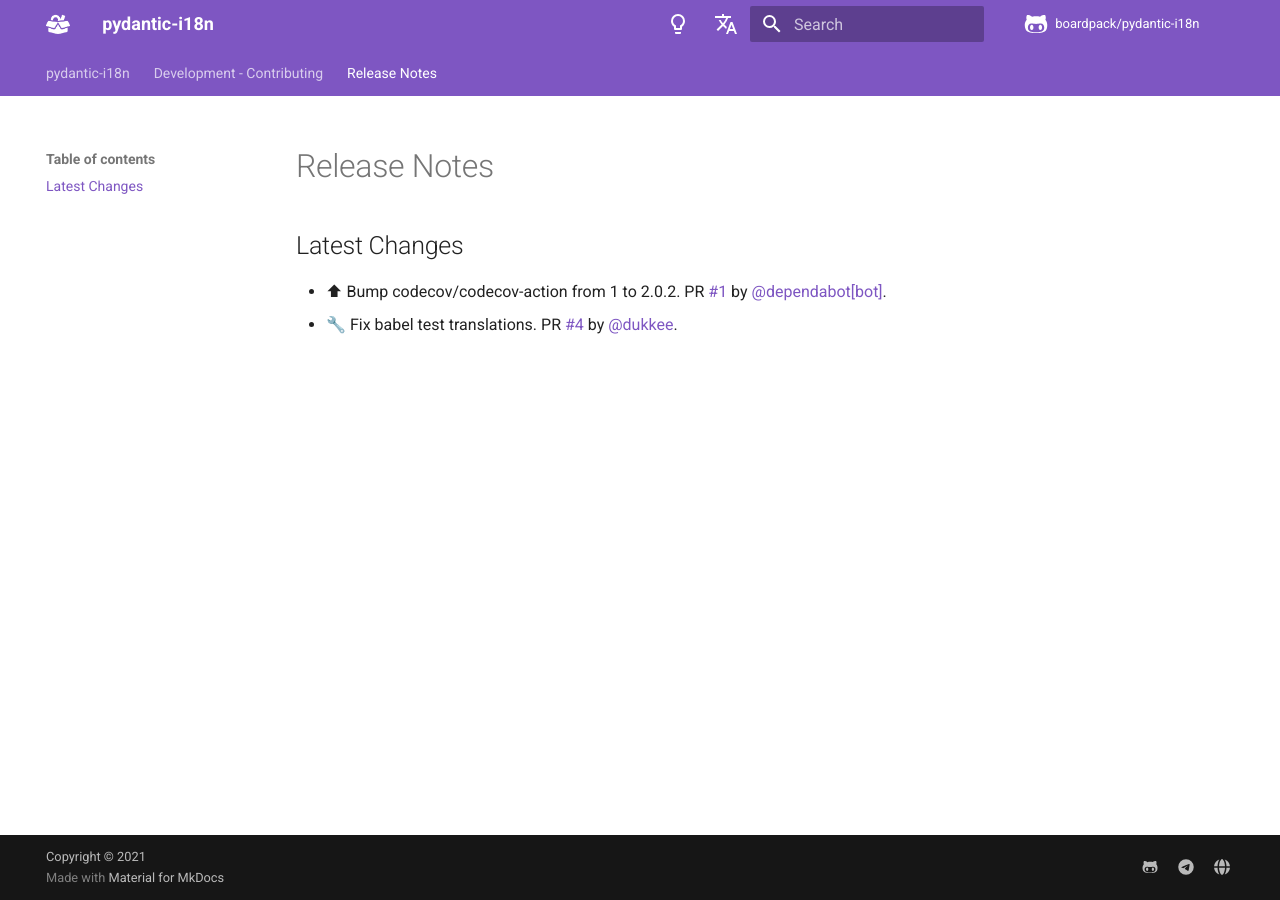
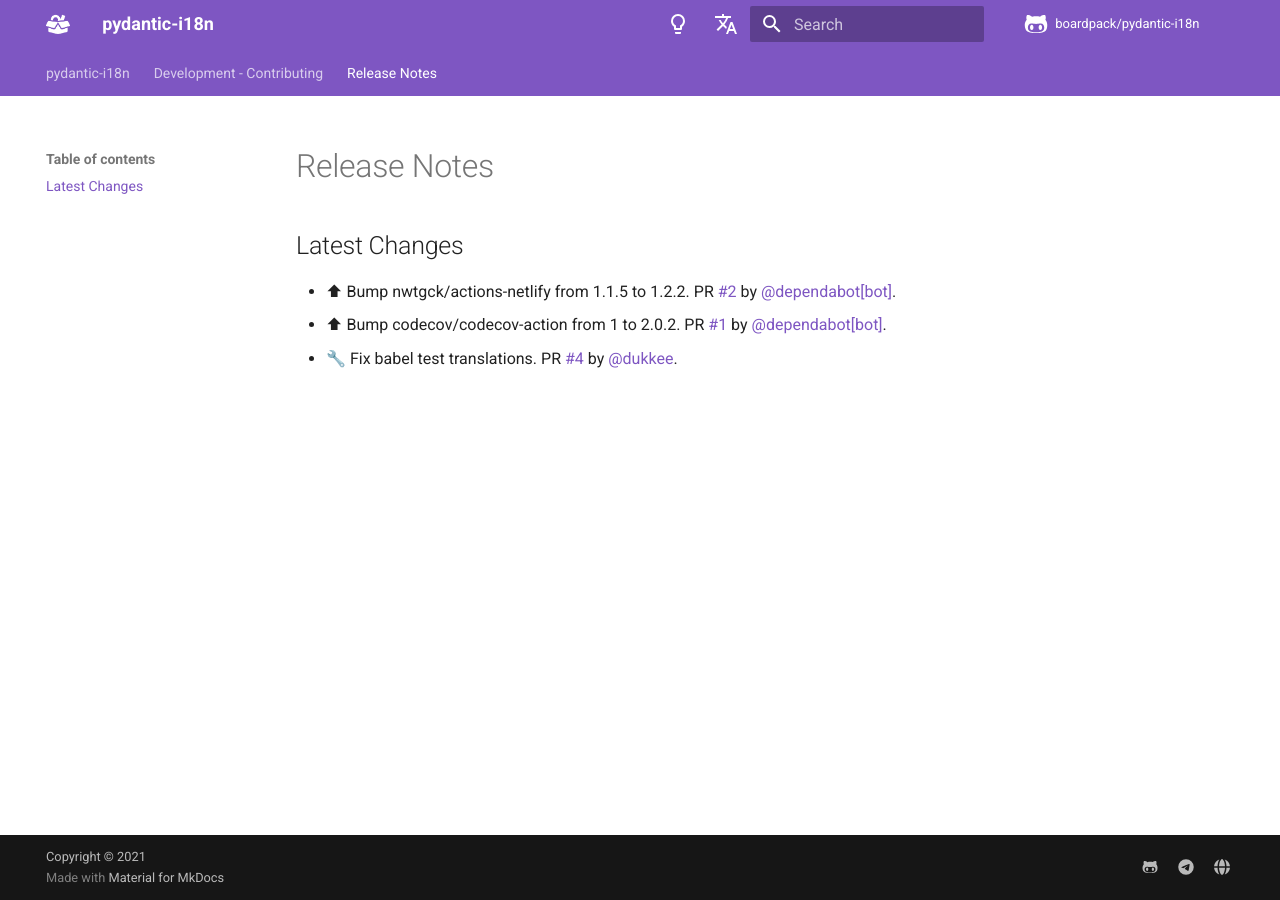
Before and after one commit to boardpack/pydantic-i18n, an MkDocs documentation site: the page built from docs/en/docs/release-notes.md, in a window 1280 px wide. Built offline with MkDocs 1.6.1 and Material for MkDocs 9.7.7, drawn with Linux system fonts in a browser that asks for light colours; comment, search, counter and statistics services are not loaded.

Commit message:
📝 Update release notes

```diff
--- a/docs/en/docs/release-notes.md
+++ b/docs/en/docs/release-notes.md
@@ -2,5 +2,6 @@
 
 ## Latest Changes
 
+* ⬆ Bump nwtgck/actions-netlify from 1.1.5 to 1.2.2. PR [#2](https://github.com/boardpack/pydantic-i18n/pull/2) by [@dependabot[bot]](https://github.com/apps/dependabot).
 * ⬆ Bump codecov/codecov-action from 1 to 2.0.2. PR [#1](https://github.com/boardpack/pydantic-i18n/pull/1) by [@dependabot[bot]](https://github.com/apps/dependabot).
 * 🔧 Fix babel test translations. PR [#4](https://github.com/boardpack/pydantic-i18n/pull/4) by [@dukkee](https://github.com/dukkee).
```
